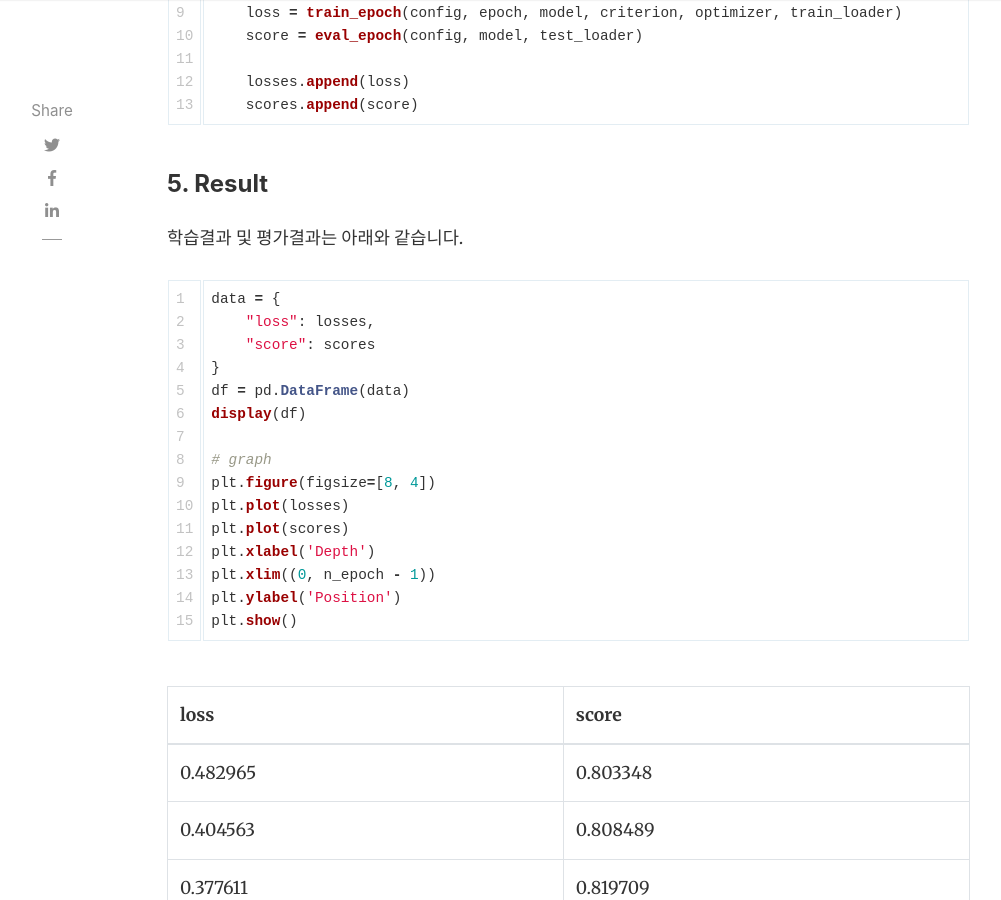
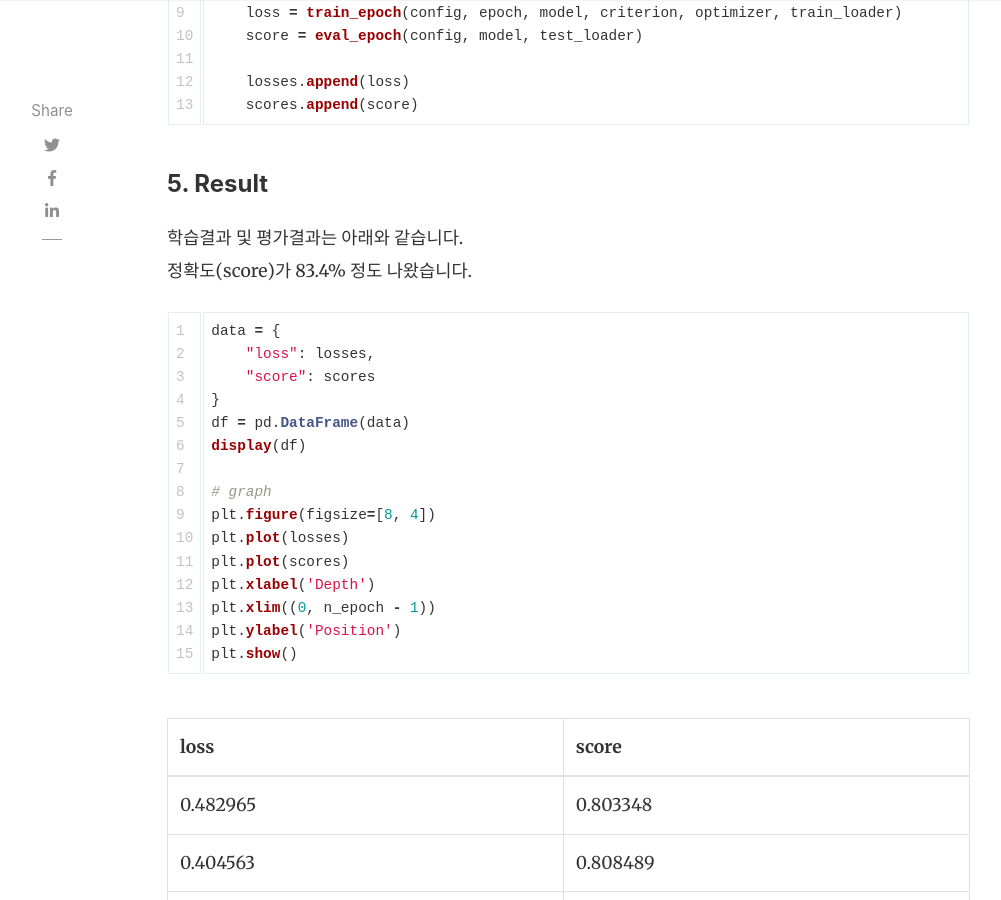
Before and after one commit to paul-hyun/paul-hyun.github.io, a Jekyll site: the page built from _posts/2019-12-19-transformer-03.md, in a window 1280 px wide and 900 px high, scrolled down 6877 px. Shown: the whole window, without its empty margins (118-1119 px from the left). Built offline with Jekyll 4.4.1, drawn with Linux system fonts in a browser that asks for light colours; nearby versions of some CDN libraries; comment, search, counter and statistics services are not loaded.

Commit message:
add best socre

````diff
--- a/_posts/2019-12-19-transformer-03.md
+++ b/_posts/2019-12-19-transformer-03.md
@@ -244,6 +244,7 @@ for epoch in range(n_epoch):
 #### 5. Result
 
 학습결과 및 평가결과는 아래와 같습니다.
+정확도(score)가 83.4% 정도 나왔습니다.
 
 ```python
 data = {
````
